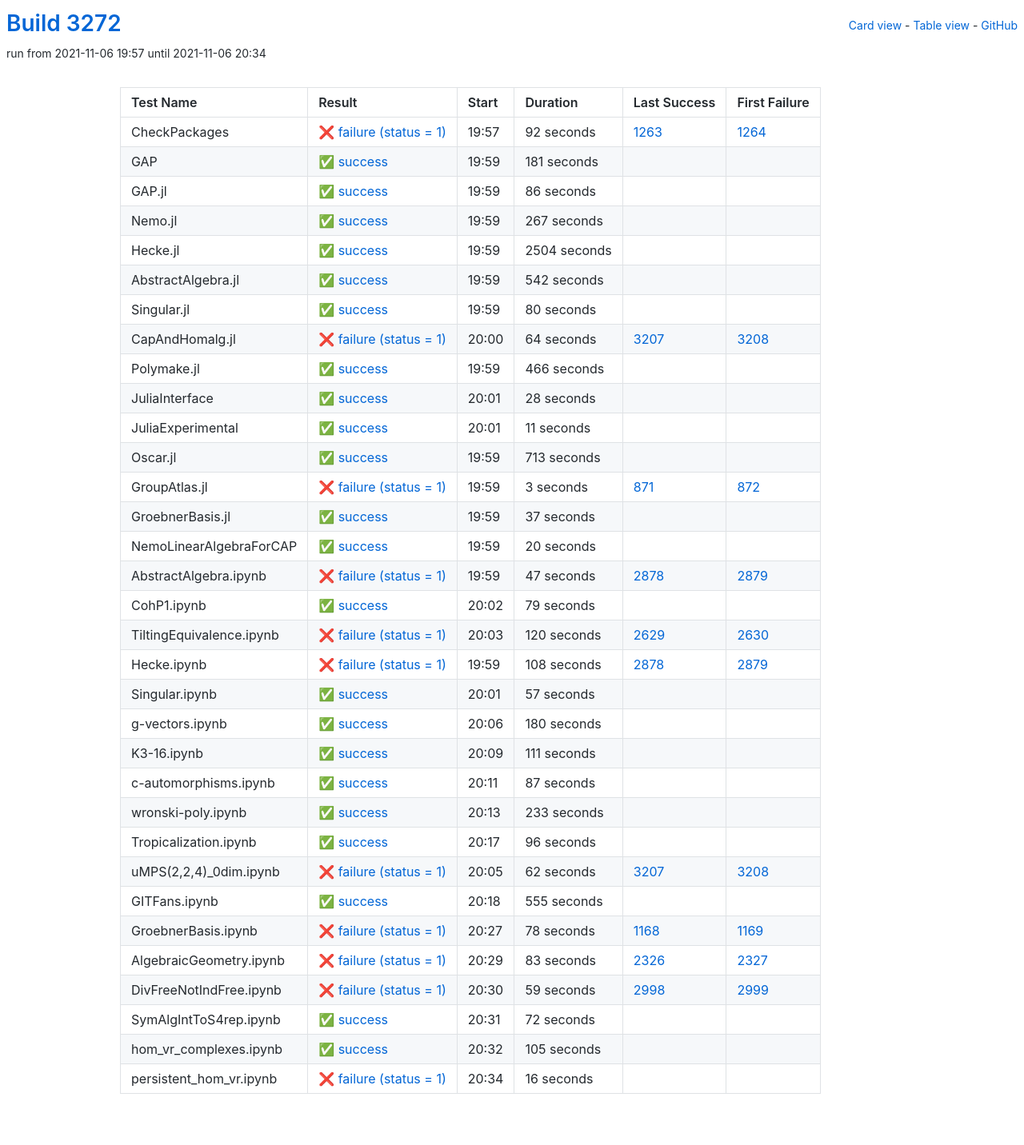
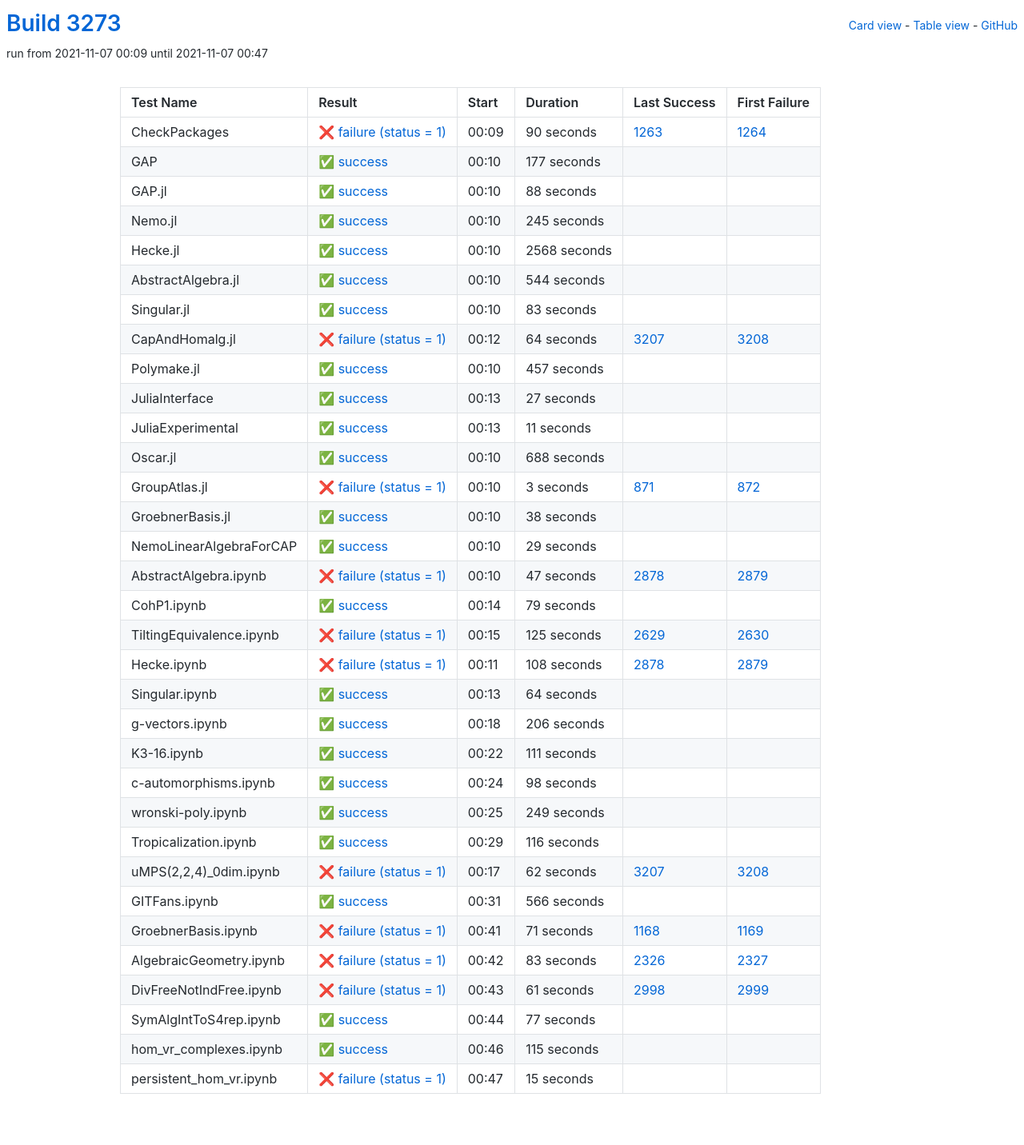
Before and after one commit to oscar-system/oscar-ci-status-stable, a Jekyll site: the page built from table.html, in a window 1280 px wide. Shown: the whole page at 80% size. Built offline with Jekyll 4.4.1, drawn with Linux system fonts in a browser that asks for light colours.

Commit message:
Build #3273

```diff
--- a/_data/ci.yml
+++ b/_data/ci.yml
@@ -1,6 +1,6 @@
 ---
-build: 3272
-build_url: https://oscarci.mathematik.uni-kl.de/job/oscar-stable/3272/
+build: 3273
+build_url: https://oscarci.mathematik.uni-kl.de/job/oscar-stable/3273/
 job: oscar-stable
 organization: oscar-system
 repo: oscar-ci-status-stable
@@ -8,92 +8,92 @@ repourl: https://github.com/oscar-system/oscar-ci-status-stable
 tests:
 - name: CheckPackages
   id: checkpackages
-  log: https://oscarci.mathematik.uni-kl.de/job/oscar-stable/3272/artifact/logs/build-3272/CheckPackages.log
-  start: 2021-11-06 19:57
+  log: https://oscarci.mathematik.uni-kl.de/job/oscar-stable/3273/artifact/logs/build-3273/CheckPackages.log
+  start: 2021-11-07 00:09
   success: false
   exitcode: 1
   status: failure
-  duration: 92
+  duration: 90
   last_success: 1263
   last_success_url: https://oscarci.mathematik.uni-kl.de/job/oscar-stable/1263/
   first_failure: 1264
   first_failure_url: https://oscarci.mathematik.uni-kl.de/job/oscar-stable/1264/
 - name: GAP
   id: gap
-  log: https://oscarci.mathematik.uni-kl.de/job/oscar-stable/3272/artifact/logs/build-3272/GAP.log
-  start: 2021-11-06 19:59
+  log: https://oscarci.mathematik.uni-kl.de/job/oscar-stable/3273/artifact/logs/build-3273/GAP.log
+  start: 2021-11-07 00:10
   success: true
   exitcode: 0
   status: success
-  duration: 181
+  duration: 177
   last_success: false
   last_success_url:
   first_failure: false
   first_failure_url:
 - name: GAP.jl
   id: gap-jl
-  log: https://oscarci.mathematik.uni-kl.de/job/oscar-stable/3272/artifact/logs/build-3272/GAP.jl.log
-  start: 2021-11-06 19:59
+  log: https://oscarci.mathematik.uni-kl.de/job/oscar-stable/3273/artifact/logs/build-3273/GAP.jl.log
+  start: 2021-11-07 00:10
   success: true
   exitcode: 0
   status: success
-  duration: 86
+  duration: 88
   last_success: false
   last_success_url:
   first_failure: false
   first_failure_url:
 - name: Nemo.jl
   id: nemo-jl
-  log: https://oscarci.mathematik.uni-kl.de/job/oscar-stable/3272/artifact/logs/build-3272/Nemo.jl.log
-  start: 2021-11-06 19:59
+  log: https://oscarci.mathematik.uni-kl.de/job/oscar-stable/3273/artifact/logs/build-3273/Nemo.jl.log
+  start: 2021-11-07 00:10
   success: true
   exitcode: 0
   status: success
-  duration: 267
+  duration: 245
   last_success: false
   last_success_url:
   first_failure: false
   first_failure_url:
 - name: Hecke.jl
   id: hecke-jl
-  log: https://oscarci.mathematik.uni-kl.de/job/oscar-stable/3272/artifact/logs/build-3272/Hecke.jl.log
-  start: 2021-11-06 19:59
+  log: https://oscarci.mathematik.uni-kl.de/job/oscar-stable/3273/artifact/logs/build-3273/Hecke.jl.log
+  start: 2021-11-07 00:10
   success: true
   exitcode: 0
   status: success
-  duration: 2504
+  duration: 2568
   last_success: false
   last_success_url:
   first_failure: false
   first_failure_url:
 - name: AbstractAlgebra.jl
   id: abstractalgebra-jl
-  log: https://oscarci.mathematik.uni-kl.de/job/oscar-stable/3272/artifact/logs/build-3272/AbstractAlgebra.jl.log
-  start: 2021-11-06 19:59
+  log: https://oscarci.mathematik.uni-kl.de/job/oscar-stable/3273/artifact/logs/build-3273/AbstractAlgebra.jl.log
+  start: 2021-11-07 00:10
   success: true
   exitcode: 0
   status: success
-  duration: 542
+  duration: 544
   last_success: false
   last_success_url:
   first_failure: false
   first_failure_url:
 - name: Singular.jl
   id: singular-jl
-  log: https://oscarci.mathematik.uni-kl.de/job/oscar-stable/3272/artifact/logs/build-3272/Singular.jl.log
-  start: 2021-11-06 19:59
+  log: https://oscarci.mathematik.uni-kl.de/job/oscar-stable/3273/artifact/logs/build-3273/Singular.jl.log
+  start: 2021-11-07 00:10
   success: true
   exitcode: 0
   status: success
-  duration: 80
+  duration: 83
   last_success: false
   last_success_url:
   first_failure: false
   first_failure_url:
 - name: CapAndHomalg.jl
   id: capandhomalg-jl
-  log: https://oscarci.mathematik.uni-kl.de/job/oscar-stable/3272/artifact/logs/build-3272/CapAndHomalg.jl.log
-  start: 2021-11-06 20:00
+  log: https://oscarci.mathematik.uni-kl.de/job/oscar-stable/3273/artifact/logs/build-3273/CapAndHomalg.jl.log
+  start: 2021-11-07 00:12
   success: false
   exitcode: 1
   status: failure
@@ -104,32 +104,32 @@ tests:
   first_failure_url: https://oscarci.mathematik.uni-kl.de/job/oscar-stable/3208/
 - name: Polymake.jl
   id: polymake-jl
-  log: https://oscarci.mathematik.uni-kl.de/job/oscar-stable/3272/artifact/logs/build-3272/Polymake.jl.log
-  start: 2021-11-06 19:59
+  log: https://oscarci.mathematik.uni-kl.de/job/oscar-stable/3273/artifact/logs/build-3273/Polymake.jl.log
+  start: 2021-11-07 00:10
   success: true
   exitcode: 0
   status: success
-  duration: 466
+  duration: 457
   last_success: false
   last_success_url:
   first_failure: false
   first_failure_url:
 - name: JuliaInterface
   id: juliainterface
-  log: https://oscarci.mathematik.uni-kl.de/job/oscar-stable/3272/artifact/logs/build-3272/JuliaInterface.log
-  start: 2021-11-06 20:01
+  log: https://oscarci.mathematik.uni-kl.de/job/oscar-stable/3273/artifact/logs/build-3273/JuliaInterface.log
+  start: 2021-11-07 00:13
   success: true
   exitcode: 0
   status: success
-  duration: 28
+  duration: 27
   last_success: false
   last_success_url:
   first_failure: false
   first_failure_url:
 - name: JuliaExperimental
   id: juliaexperimental
-  log: https://oscarci.mathematik.uni-kl.de/job/oscar-stable/3272/artifact/logs/build-3272/JuliaExperimental.log
-  start: 2021-11-06 20:01
+  log: https://oscarci.mathematik.uni-kl.de/job/oscar-stable/3273/artifact/logs/build-3273/JuliaExperimental.log
+  start: 2021-11-07 00:13
   success: true
   exitcode: 0
   status: success
@@ -140,20 +140,20 @@ tests:
   first_failure_url:
 - name: Oscar.jl
   id: oscar-jl
-  log: https://oscarci.mathematik.uni-kl.de/job/oscar-stable/3272/artifact/logs/build-3272/Oscar.jl.log
-  start: 2021-11-06 19:59
+  log: https://oscarci.mathematik.uni-kl.de/job/oscar-stable/3273/artifact/logs/build-3273/Oscar.jl.log
+  start: 2021-11-07 00:10
   success: true
   exitcode: 0
   status: success
-  duration: 713
+  duration: 688
   last_success: false
   last_success_url:
   first_failure: false
   first_failure_url:
 - name: GroupAtlas.jl
   id: groupatlas-jl
-  log: https://oscarci.mathematik.uni-kl.de/job/oscar-stable/3272/artifact/logs/build-3272/GroupAtlas.jl.log
-  start: 2021-11-06 19:59
+  log: https://oscarci.mathematik.uni-kl.de/job/oscar-stable/3273/artifact/logs/build-3273/GroupAtlas.jl.log
+  start: 2021-11-07 00:10
   success: false
   exitcode: 1
   status: failure
@@ -164,32 +164,32 @@ tests:
   first_failure_url: https://oscarci.mathematik.uni-kl.de/job/oscar-stable/872/
 - name: GroebnerBasis.jl
   id: groebnerbasis-jl
-  log: https://oscarci.mathematik.uni-kl.de/job/oscar-stable/3272/artifact/logs/build-3272/GroebnerBasis.jl.log
-  start: 2021-11-06 19:59
+  log: https://oscarci.mathematik.uni-kl.de/job/oscar-stable/3273/artifact/logs/build-3273/GroebnerBasis.jl.log
+  start: 2021-11-07 00:10
   success: true
   exitcode: 0
   status: success
-  duration: 37
+  duration: 38
   last_success: false
   last_success_url:
   first_failure: false
   first_failure_url:
 - name: NemoLinearAlgebraForCAP
   id: nemolinearalgebraforcap
-  log: https://oscarci.mathematik.uni-kl.de/job/oscar-stable/3272/artifact/logs/build-3272/NemoLinearAlgebraForCAP.log
-  start: 2021-11-06 19:59
+  log: https://oscarci.mathematik.uni-kl.de/job/oscar-stable/3273/artifact/logs/build-3273/NemoLinearAlgebraForCAP.log
+  start: 2021-11-07 00:10
   success: true
   exitcode: 0
   status: success
-  duration: 20
+  duration: 29
   last_success: false
   last_success_url:
   first_failure: false
   first_failure_url:
 - name: AbstractAlgebra.ipynb
   id: abstractalgebra-ipynb
-  log: https://oscarci.mathematik.uni-kl.de/job/oscar-stable/3272/artifact/logs/build-3272/AbstractAlgebra.ipynb.log
-  start: 2021-11-06 19:59
+  log: https://oscarci.mathematik.uni-kl.de/job/oscar-stable/3273/artifact/logs/build-3273/AbstractAlgebra.ipynb.log
+  start: 2021-11-07 00:10
   success: false
   exitcode: 1
   status: failure
@@ -200,8 +200,8 @@ tests:
   first_failure_url: https://oscarci.mathematik.uni-kl.de/job/oscar-stable/2879/
 - name: CohP1.ipynb
   id: cohp1-ipynb
-  log: https://oscarci.mathematik.uni-kl.de/job/oscar-stable/3272/artifact/logs/build-3272/CohP1.ipynb.log
-  start: 2021-11-06 20:02
+  log: https://oscarci.mathematik.uni-kl.de/job/oscar-stable/3273/artifact/logs/build-3273/CohP1.ipynb.log
+  start: 2021-11-07 00:14
   success: true
   exitcode: 0
   status: success
@@ -212,20 +212,20 @@ tests:
   first_failure_url:
 - name: TiltingEquivalence.ipynb
   id: tiltingequivalence-ipynb
-  log: https://oscarci.mathematik.uni-kl.de/job/oscar-stable/3272/artifact/logs/build-3272/TiltingEquivalence.ipynb.log
-  start: 2021-11-06 20:03
+  log: https://oscarci.mathematik.uni-kl.de/job/oscar-stable/3273/artifact/logs/build-3273/TiltingEquivalence.ipynb.log
+  start: 2021-11-07 00:15
   success: false
   exitcode: 1
   status: failure
-  duration: 120
+  duration: 125
   last_success: 2629
   last_success_url: https://oscarci.mathematik.uni-kl.de/job/oscar-stable/2629/
   first_failure: 2630
   first_failure_url: https://oscarci.mathematik.uni-kl.de/job/oscar-stable/2630/
 - name: Hecke.ipynb
   id: hecke-ipynb
-  log: https://oscarci.mathematik.uni-kl.de/job/oscar-stable/3272/artifact/logs/build-3272/Hecke.ipynb.log
-  start: 2021-11-06 19:59
+  log: https://oscarci.mathematik.uni-kl.de/job/oscar-stable/3273/artifact/logs/build-3273/Hecke.ipynb.log
+  start: 2021-11-07 00:11
   success: false
   exitcode: 1
   status: failure
@@ -236,32 +236,32 @@ tests:
   first_failure_url: https://oscarci.mathematik.uni-kl.de/job/oscar-stable/2879/
 - name: Singular.ipynb
   id: singular-ipynb
-  log: https://oscarci.mathematik.uni-kl.de/job/oscar-stable/3272/artifact/logs/build-3272/Singular.ipynb.log
-  start: 2021-11-06 20:01
+  log: https://oscarci.mathematik.uni-kl.de/job/oscar-stable/3273/artifact/logs/build-3273/Singular.ipynb.log
+  start: 2021-11-07 00:13
   success: true
   exitcode: 0
   status: success
-  duration: 57
+  duration: 64
   last_success: false
   last_success_url:
   first_failure: false
   first_failure_url:
 - name: g-vectors.ipynb
   id: g-vectors-ipynb
-  log: https://oscarci.mathematik.uni-kl.de/job/oscar-stable/3272/artifact/logs/build-3272/g-vectors.ipynb.log
-  start: 2021-11-06 20:06
+  log: https://oscarci.mathematik.uni-kl.de/job/oscar-stable/3273/artifact/logs/build-3273/g-vectors.ipynb.log
+  start: 2021-11-07 00:18
   success: true
   exitcode: 0
   status: success
-  duration: 180
+  duration: 206
   last_success: false
   last_success_url:
   first_failure: false
   first_failure_url:
 - name: K3-16.ipynb
   id: k3-16-ipynb
-  log: https://oscarci.mathematik.uni-kl.de/job/oscar-stable/3272/artifact/logs/build-3272/K3-16.ipynb.log
-  start: 2021-11-06 20:09
+  log: https://oscarci.mathematik.uni-kl.de/job/oscar-stable/3273/artifact/logs/build-3273/K3-16.ipynb.log
+  start: 2021-11-07 00:22
   success: true
   exitcode: 0
   status: success
@@ -272,44 +272,44 @@ tests:
   first_failure_url:
 - name: c-automorphisms.ipynb
   id: c-automorphisms-ipynb
-  log: https://oscarci.mathematik.uni-kl.de/job/oscar-stable/3272/artifact/logs/build-3272/c-automorphisms.ipynb.log
-  start: 2021-11-06 20:11
+  log: https://oscarci.mathematik.uni-kl.de/job/oscar-stable/3273/artifact/logs/build-3273/c-automorphisms.ipynb.log
+  start: 2021-11-07 00:24
   success: true
   exitcode: 0
   status: success
-  duration: 87
+  duration: 98
   last_success: false
   last_success_url:
   first_failure: false
   first_failure_url:
 - name: wronski-poly.ipynb
   id: wronski-poly-ipynb
-  log: https://oscarci.mathematik.uni-kl.de/job/oscar-stable/3272/artifact/logs/build-3272/wronski-poly.ipynb.log
-  start: 2021-11-06 20:13
+  log: https://oscarci.mathematik.uni-kl.de/job/oscar-stable/3273/artifact/logs/build-3273/wronski-poly.ipynb.log
+  start: 2021-11-07 00:25
   success: true
   exitcode: 0
   status: success
-  duration: 233
+  duration: 249
   last_success: false
   last_success_url:
   first_failure: false
   first_failure_url:
 - name: Tropicalization.ipynb
   id: tropicalization-ipynb
-  log: https://oscarci.mathematik.uni-kl.de/job/oscar-stable/3272/artifact/logs/build-3272/Tropicalization.ipynb.log
-  start: 2021-11-06 20:17
+  log: https://oscarci.mathematik.uni-kl.de/job/oscar-stable/3273/artifact/logs/build-3273/Tropicalization.ipynb.log
+  start: 2021-11-07 00:29
   success: true
   exitcode: 0
   status: success
-  duration: 96
+  duration: 116
   last_success: false
   last_success_url:
   first_failure: false
   first_failure_url:
 - name: uMPS(2,2,4)_0dim.ipynb
   id: umps-2-2-4-0dim-ipynb
-  log: https://oscarci.mathematik.uni-kl.de/job/oscar-stable/3272/artifact/logs/build-3272/uMPS-2-2-4-_0dim.ipynb.log
-  start: 2021-11-06 20:05
+  log: https://oscarci.mathematik.uni-kl.de/job/oscar-stable/3273/artifact/logs/build-3273/uMPS-2-2-4-_0dim.ipynb.log
+  start: 2021-11-07 00:17
   success: false
   exitcode: 1
   status: failure
@@ -320,32 +320,32 @@ tests:
   first_failure_url: https://oscarci.mathematik.uni-kl.de/job/oscar-stable/3208/
 - name: GITFans.ipynb
   id: gitfans-ipynb
-  log: https://oscarci.mathematik.uni-kl.de/job/oscar-stable/3272/artifact/logs/build-3272/GITFans.ipynb.log
-  start: 2021-11-06 20:18
+  log: https://oscarci.mathematik.uni-kl.de/job/oscar-stable/3273/artifact/logs/build-3273/GITFans.ipynb.log
+  start: 2021-11-07 00:31
   success: true
   exitcode: 0
   status: success
-  duration: 555
+  duration: 566
   last_success: false
   last_success_url:
   first_failure: false
   first_failure_url:
 - name: GroebnerBasis.ipynb
   id: groebnerbasis-ipynb
-  log: https://oscarci.mathematik.uni-kl.de/job/oscar-stable/3272/artifact/logs/build-3272/GroebnerBasis.ipynb.log
-  start: 2021-11-06 20:27
+  log: https://oscarci.mathematik.uni-kl.de/job/oscar-stable/3273/artifact/logs/build-3273/GroebnerBasis.ipynb.log
+  start: 2021-11-07 00:41
   success: false
   exitcode: 1
   status: failure
-  duration: 78
+  duration: 71
   last_success: 1168
   last_success_url: https://oscarci.mathematik.uni-kl.de/job/oscar-stable/1168/
   first_failure: 1169
   first_failure_url: https://oscarci.mathematik.uni-kl.de/job/oscar-stable/1169/
 - name: AlgebraicGeometry.ipynb
   id: algebraicgeometry-ipynb
-  log: https://oscarci.mathematik.uni-kl.de/job/oscar-stable/3272/artifact/logs/build-3272/AlgebraicGeometry.ipynb.log
-  start: 2021-11-06 20:29
+  log: https://oscarci.mathematik.uni-kl.de/job/oscar-stable/3273/artifact/logs/build-3273/AlgebraicGeometry.ipynb.log
+  start: 2021-11-07 00:42
   success: false
   exitcode: 1
   status: failure
@@ -356,48 +356,48 @@ tests:
   first_failure_url: https://oscarci.mathematik.uni-kl.de/job/oscar-stable/2327/
 - name: DivFreeNotIndFree.ipynb
   id: divfreenotindfree-ipynb
-  log: https://oscarci.mathematik.uni-kl.de/job/oscar-stable/3272/artifact/logs/build-3272/DivFreeNotIndFree.ipynb.log
-  start: 2021-11-06 20:30
+  log: https://oscarci.mathematik.uni-kl.de/job/oscar-stable/3273/artifact/logs/build-3273/DivFreeNotIndFree.ipynb.log
+  start: 2021-11-07 00:43
   success: false
   exitcode: 1
   status: failure
-  duration: 59
+  duration: 61
   last_success: 2998
   last_success_url: https://oscarci.mathematik.uni-kl.de/job/oscar-stable/2998/
   first_failure: 2999
   first_failure_url: https://oscarci.mathematik.uni-kl.de/job/oscar-stable/2999/
 - name: SymAlgIntToS4rep.ipynb
   id: symalginttos4rep-ipynb
-  log: https://oscarci.mathematik.uni-kl.de/job/oscar-stable/3272/artifact/logs/build-3272/SymAlgIntToS4rep.ipynb.log
-  start: 2021-11-06 20:31
+  log: https://oscarci.mathematik.uni-kl.de/job/oscar-stable/3273/artifact/logs/build-3273/SymAlgIntToS4rep.ipynb.log
+  start: 2021-11-07 00:44
   success: true
   exitcode: 0
   status: success
-  duration: 72
+  duration: 77
   last_success: false
   last_success_url:
   first_failure: false
   first_failure_url:
 - name: hom_vr_complexes.ipynb
   id: hom-vr-complexes-ipynb
-  log: https://oscarci.mathematik.uni-kl.de/job/oscar-stable/3272/artifact/logs/build-3272/hom_vr_complexes.ipynb.log
-  start: 2021-11-06 20:32
+  log: https://oscarci.mathematik.uni-kl.de/job/oscar-stable/3273/artifact/logs/build-3273/hom_vr_complexes.ipynb.log
+  start: 2021-11-07 00:46
   success: true
   exitcode: 0
   status: success
-  duration: 105
+  duration: 115
   last_success: false
   last_success_url:
   first_failure: false
   first_failure_url:
 - name: persistent_hom_vr.ipynb
   id: persistent-hom-vr-ipynb
-  log: https://oscarci.mathematik.uni-kl.de/job/oscar-stable/3272/artifact/logs/build-3272/persistent_hom_vr.ipynb.log
-  start: 2021-11-06 20:34
+  log: https://oscarci.mathematik.uni-kl.de/job/oscar-stable/3273/artifact/logs/build-3273/persistent_hom_vr.ipynb.log
+  start: 2021-11-07 00:47
   success: false
   exitcode: 1
   status: failure
-  duration: 16
+  duration: 15
   last_success: false
   last_success_url:
   first_failure: false
```
Also changed, not shown: README.md.
